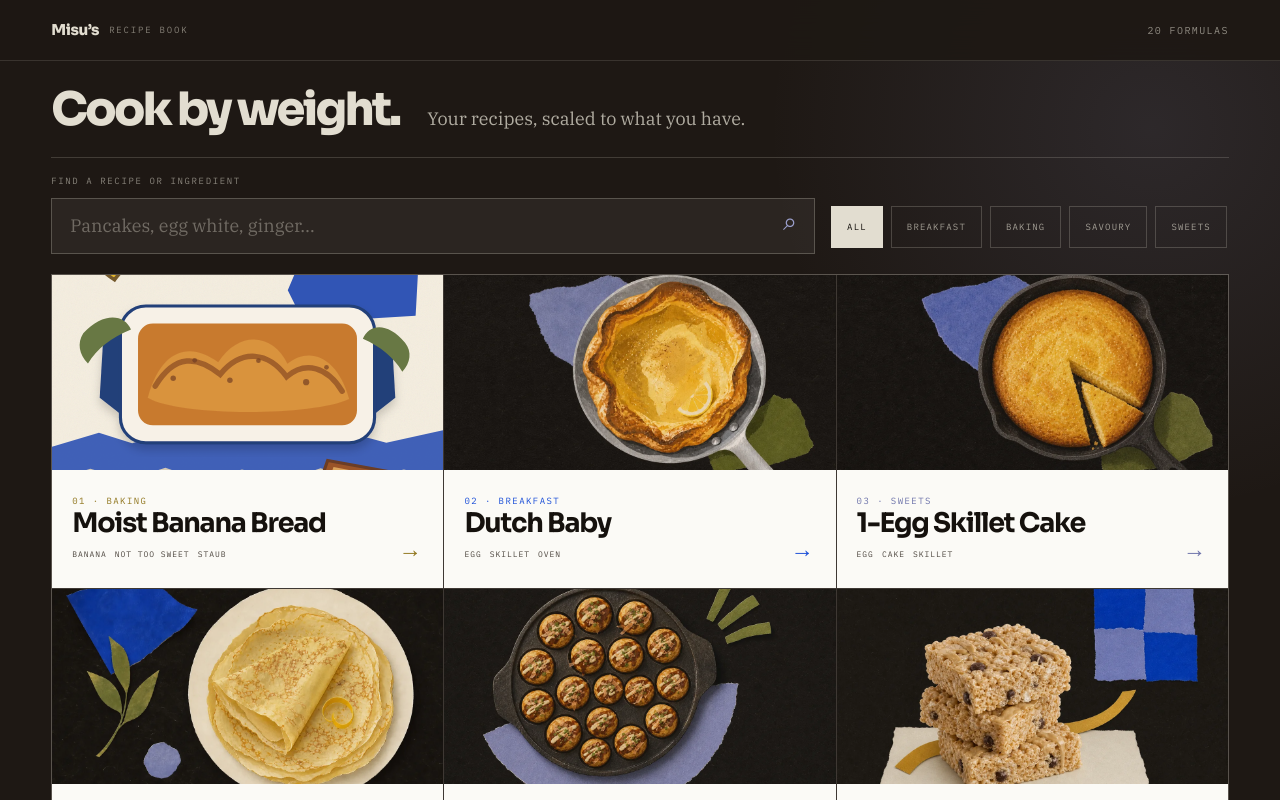
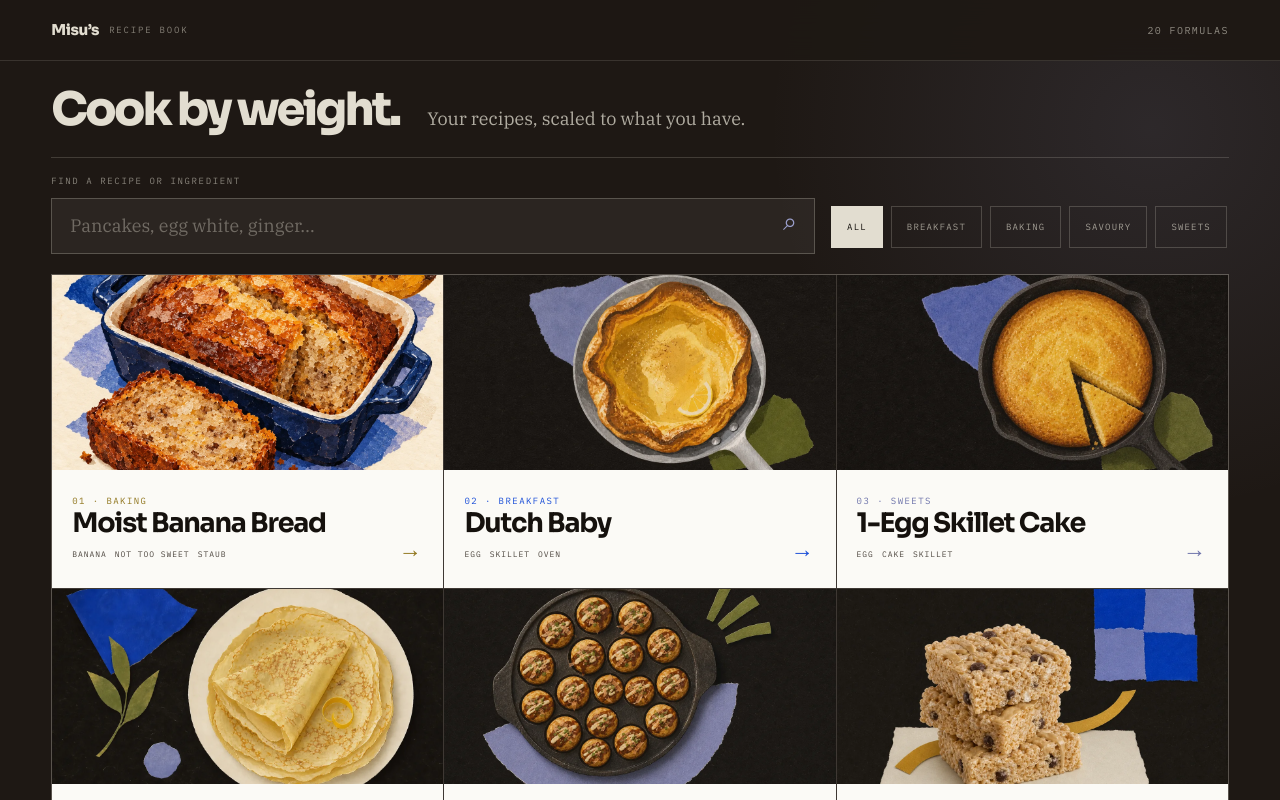
Before and after one commit to thethoughtmechanic/Recipes, a Next.js app: page / in a window 1280 px wide. Shown: the top 800 px of the page. Built offline with nearby package versions, Linux system fonts and the light colour scheme.

Commit message:
Replace banana bread SVG with generated paper collage artwork (#3)

```diff
--- a/app/recipe-book.tsx
+++ b/app/recipe-book.tsx
@@ -383,7 +383,7 @@ function RecipeDetail({
           </div>
           <figure className="recipe-hero-art">
             <Image
-              src={`/recipes/${recipe.id}.${recipe.id === "staub-banana-bread" ? "svg" : "webp"}`}
+              src={`/recipes/${recipe.id}.webp`}
               alt={`Paper-collage illustration of ${recipe.title}`}
               fill
               priority
@@ -616,7 +616,7 @@ function RecipeLibrary({ onSelect }: { onSelect: (id: string) => void }) {
               >
                 <span className="recipe-card-image" aria-hidden="true">
                   <Image
-                    src={`/recipes/${recipe.id}.${recipe.id === "staub-banana-bread" ? "svg" : "webp"}`}
+                    src={`/recipes/${recipe.id}.webp`}
                     alt=""
                     fill
                     unoptimized
```
Also changed, not shown: public/recipes/staub-banana-bread.svg (deleted), public/recipes/staub-banana-bread.webp (added).
